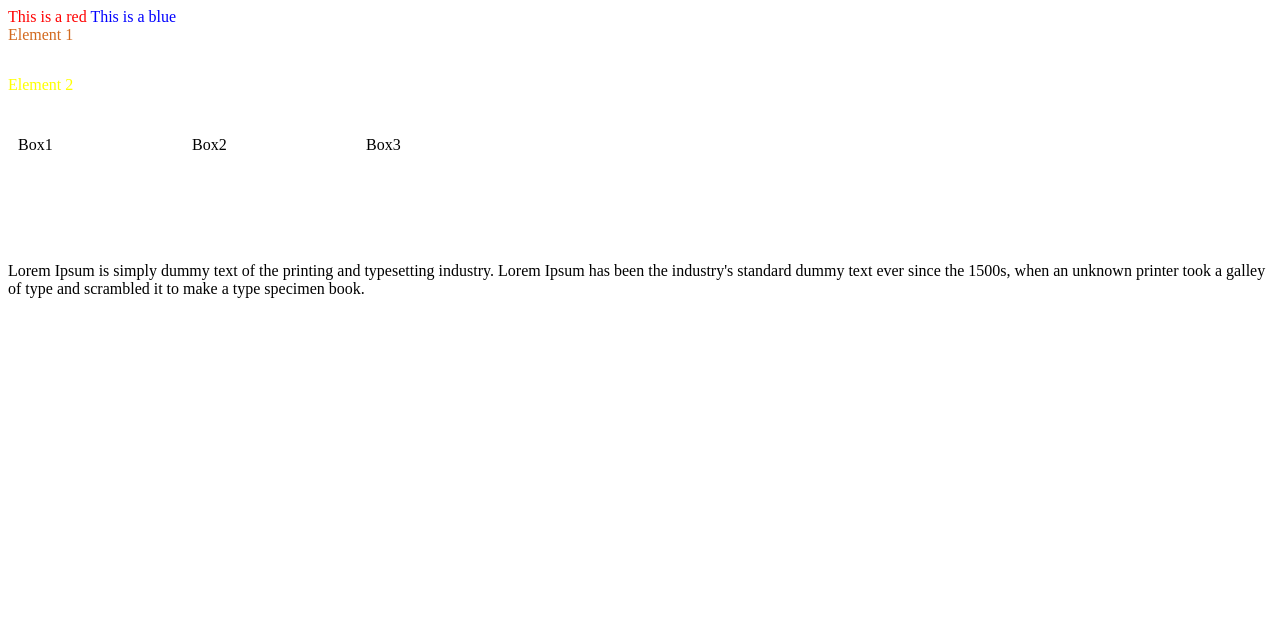
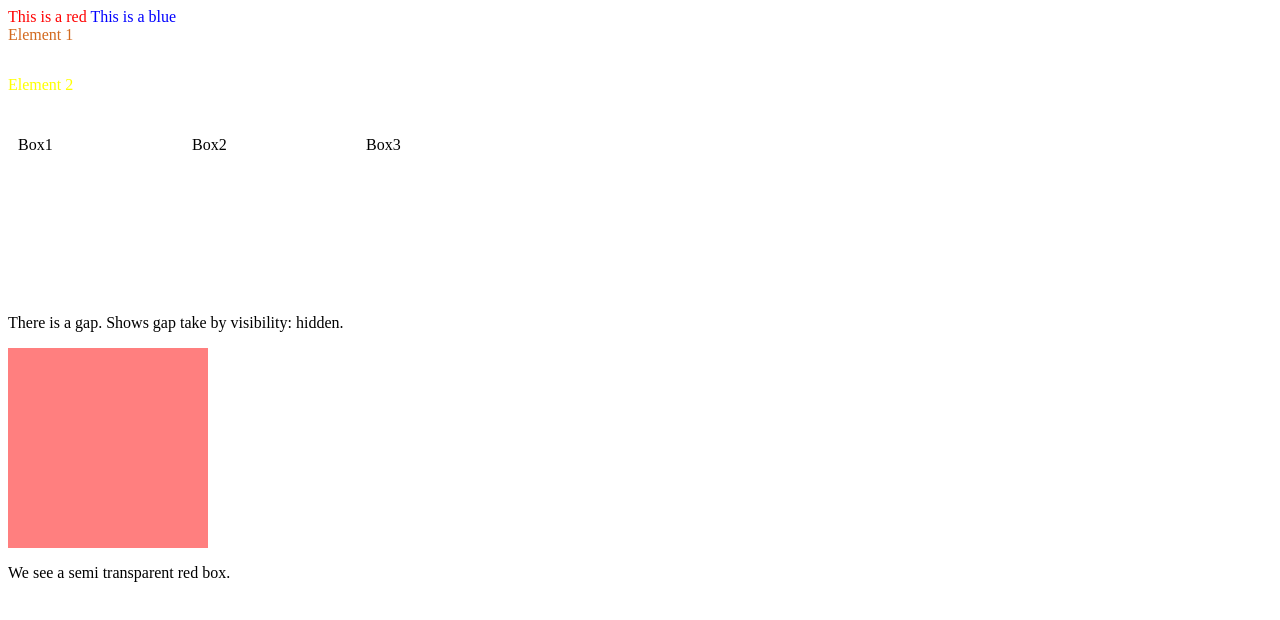
Before and after one commit to arushabind2005-star/CSS, a website: page 11-20q.html in a window 1280 px wide. Drawn offline with Linux system fonts and the light colour scheme.

Commit message:
Added Box101

```diff
--- a/11-20q.html
+++ b/11-20q.html
@@ -22,6 +22,11 @@
     <div class="box">Box2</div>
     <div class="box">Box3</div>
 
-    <p class="invisible">Lorem Ipsum is simply dummy text of the printing and typesetting industry. Lorem Ipsum has been the industry's standard dummy text ever since the 1500s, when an unknown printer took a galley of type and scrambled it to make a type specimen book.</p>
+    <p class="invisible1">Lorem Ipsum is simply dummy text of the printing and typesetting industry. Lorem Ipsum has been the industry's standard dummy text ever since the 1500s, when an unknown printer took a galley of type and scrambled it to make a type specimen book.</p>
+    <p class="invisible2">Lorem Ipsum is simply dummy text of the printing and typesetting industry. Lorem Ipsum has been the industry's standard dummy text ever since the 1500s, when an unknown printer took a galley of type and scrambled it to make a type specimen book.</p>
+    <p>There is a gap. Shows gap take by visibility: hidden.</p>
+
+    <div class="box101"></div></div>
+    <p>We see a semi transparent red box.</p>
   </body>
 </html>
--- a/styles2.css
+++ b/styles2.css
@@ -17,3 +17,15 @@ div{
     display: inline-block;
 }
 /* Q4 */
+.invisible1{
+    visibility: hidden;
+}
+.invisible2{
+    display: none;
+}
+/* Q5 */
+.box101{
+    width: 200px;
+    height: 200px;
+    background-color: rgba(255,0,0,0.5);
+}
```
